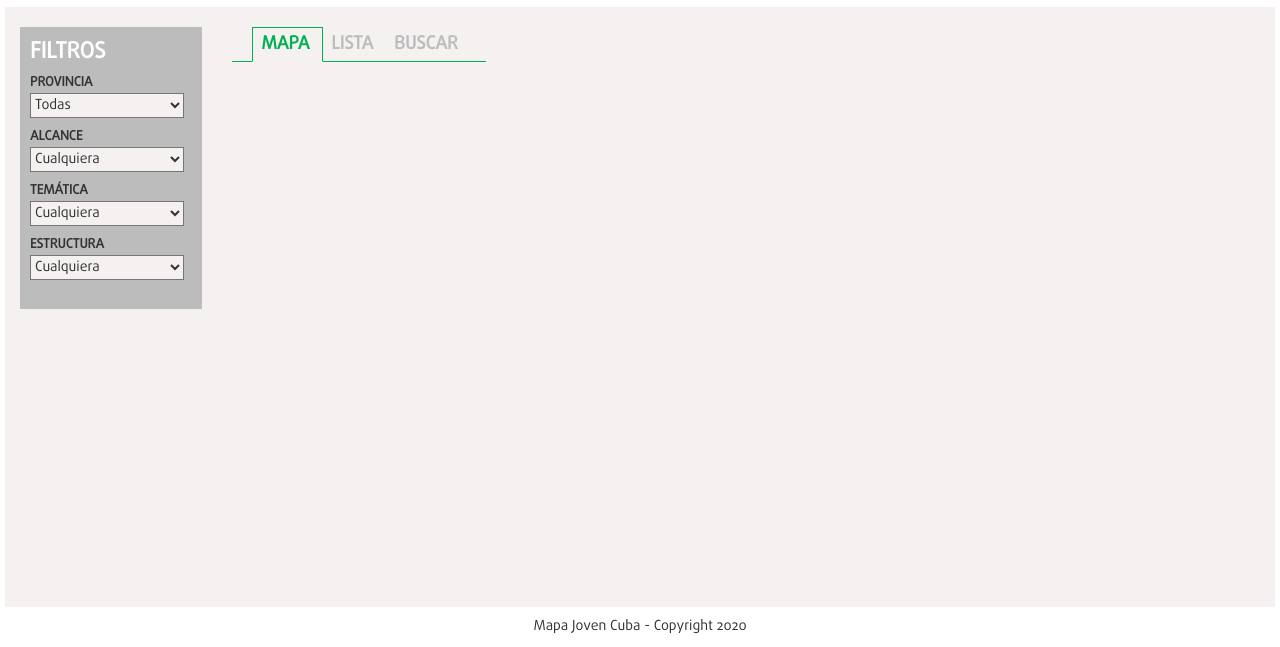
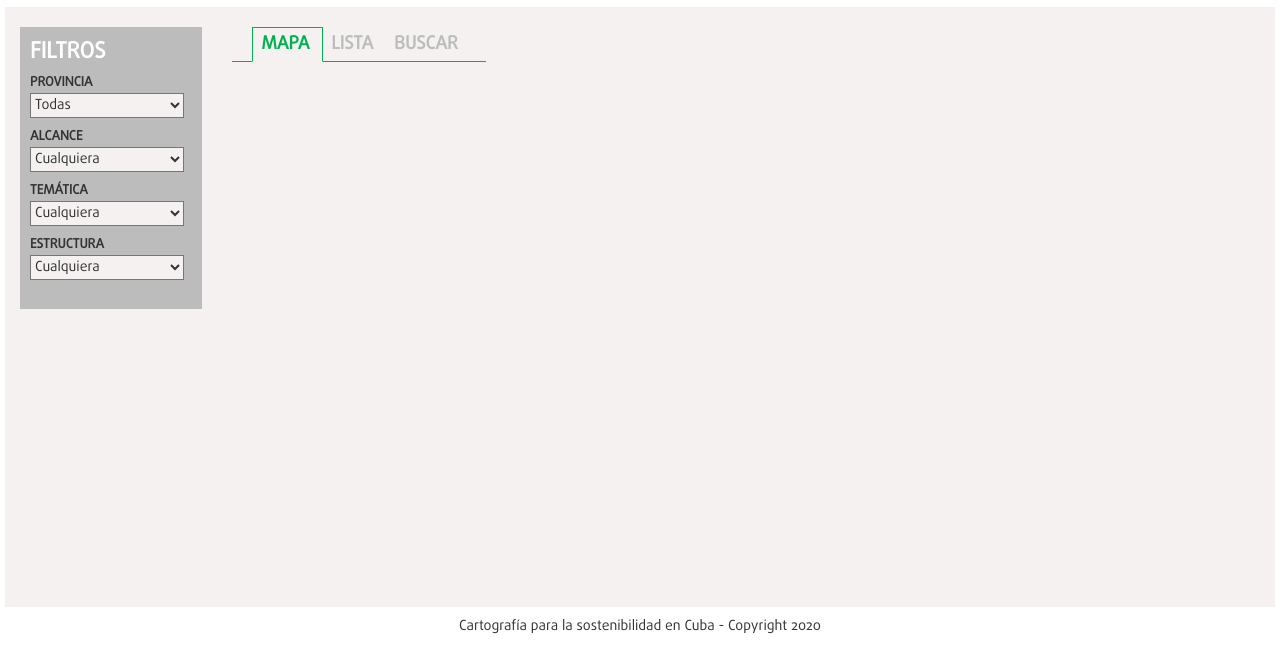
Before and after one commit to mapajovencuba/mapajovencuba.github.io, a plain HTML site: page index.html in a window 1280 px wide. Shown: the part 211-858 px from the top of the page. Drawn offline with Linux system fonts and the light colour scheme; a script that the page names is missing.

Commit message:
Modified footer

```diff
--- a/index.html
+++ b/index.html
@@ -257,7 +257,7 @@
 	</div>
 	<div id="footer">
 			<div id="copyright-block">
-				<span id="copyright-info">Mapa Joven Cuba</span> - <span id="copyright-part">Copyright <script>document.write(new Date().getFullYear());</script></span>
+				<span id="copyright-info">Cartografía para la sostenibilidad en Cuba</span> - <span id="copyright-part">Copyright <script>document.write(new Date().getFullYear());</script></span>
 			</div>
 	</div>
 
```
